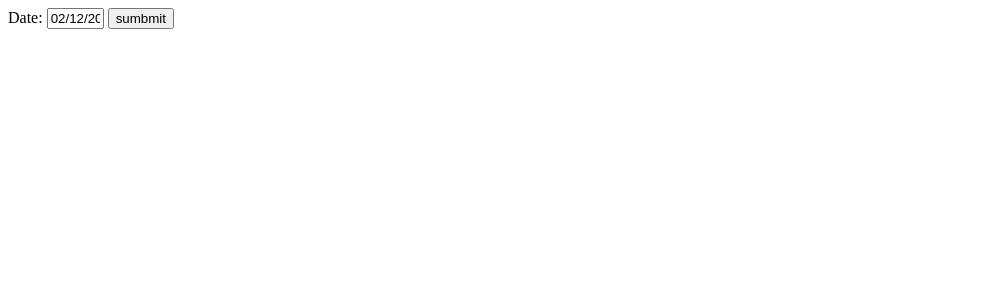
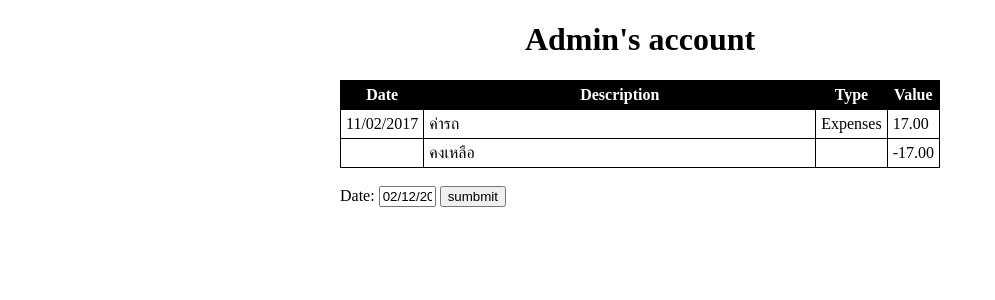
Before and after one commit to a5810130/accounts, a Django app: template accounts/templates/accounts/detail.html in a window 1280 px wide. Shown: the top 300 px of the page, without its empty margins (0-995 px from the left). Run offline with Django 3.2, Linux system fonts and the light colour scheme; the template is opened without the code that fills it: values that come from a table or form of the project are taken from there, others are empty; data comes from the database, SQL or seed files in the repository; both versions use the stored data as it was before the commit; some libraries are stand-ins or nearby versions.

Commit message:
edit model (add amount method, remove start_money) add detail page (can't add new list)

```diff
--- a/accounts/models.py
+++ b/accounts/models.py
@@ -3,10 +3,19 @@ from django.db import models
 
 class Account(models.Model):
     name = models.CharField(max_length=30)
-    start_money = models.DecimalField(max_digits=14, decimal_places=2)
     create = models.DateTimeField('created')
     def __str__(self):
         return self.name
+    def amount(self):
+        list_set = self.list_set.all()
+        amount = 0
+        for list_ in list_set:
+            if list_.listType == 'I':
+                amount += list_.value
+            else:
+                amount -= list_.value
+        return amount
+
 
 class List(models.Model):
     account = models.ForeignKey(Account, on_delete=models.CASCADE)
--- a/accounts/templates/accounts/detail.html
+++ b/accounts/templates/accounts/detail.html
@@ -1,6 +1,8 @@
 <!doctype html>
 <html lang="en">
-<head>
+<head><title>{{account.name}}'s account</title>
+<div>
+
     <meta charset="utf-8">
     <meta name="viewport" content="width=device-width, initial-scale=1">
     <title>jQuery UI Datepicker - Default functionality</title>
@@ -13,12 +15,59 @@
     $( "#datepicker" ).datepicker();
   } );
   </script>
+    </div>
+<style>
+    table, th, td {
+        border : 1px solid black;
+        border-collapse : collapse;
+        padding : 5px;
+        text-align : left;
+    }
+    table th {
+        background-color : #000000;
+        color : #ffffff;
+        text-align : center;
+    }
+</style>
 </head>
 <body>
- <form name="input" action='aaa' method="">
+<div    align="center"
+        style=" width:600px;
+                margin:auto;">
+    <h1>{{account.name}}'s account</h1>
+    {% if account.list_set.all %}
+        <table>
+            <tr>
+                <th> Date </th>
+                <th width="600px"> Description </th>
+                <th> Type </th>
+                <th> Value </th>
+            </tr>
+            {% regroup account.list_set.all|dictsort:"date" by date as order_list %}
+            {% for date in order_list %}
+                {% for list in date.list %}
+                <tr>
+                    <td> {{date.grouper|date:"d/m/Y" }} </td>
+                    <td> {{list.description}} </td>
+                    <td> {{list.get_listType_display}} </td>
+                    <td> {{list.value}} </td>
+                </tr>
+                {% endfor %}
+            {% endfor %}
+            <tr>
+                <td></td>
+                <td>คงเหลือ</td>
+                <td></td>
+                <td>{{account.amount}}</td>
+            </tr>
+        </table><br>
+    {% endif %}
+    <div align="left">
+    <form name="input" action={% url 'accounts:index' %} method="">
     Date: <input type="text" id="datepicker" size="4" value={% now "SHORT_DATE_FORMAT" %}>
     <input type="submit" value="sumbmit">
     </form>
-
+    </div>
+</div>
 </body>
 </html>
--- a/accounts/urls.py
+++ b/accounts/urls.py
@@ -5,4 +5,5 @@ from . import views
 app_name = 'accounts'
 urlpatterns = [
     url(r'^$', views.index, name='index'),
+    url(r'^(?P<account_id>[0-9]+)/$', views.detail, name='detail'),
 ]
--- a/accounts/views.py
+++ b/accounts/views.py
@@ -10,3 +10,7 @@ def index(request):
     account_list = Account.objects.order_by('-create')
     context = {'account_list':account_list}
     return render(request, 'accounts/index.html', context)
+
+def detail(request, account_id):
+    account = get_object_or_404(Account, pk=account_id)
+    return render(request, 'accounts/detail.html', {'account':account, })
```
Also changed, not shown: accounts/templates/accounts/index.html (+20 -13 lines), accounts/migrations/0003_remove_account_start_money.py (added), db.sqlite3. Lines whose indentation alone changed are shown as unchanged.
